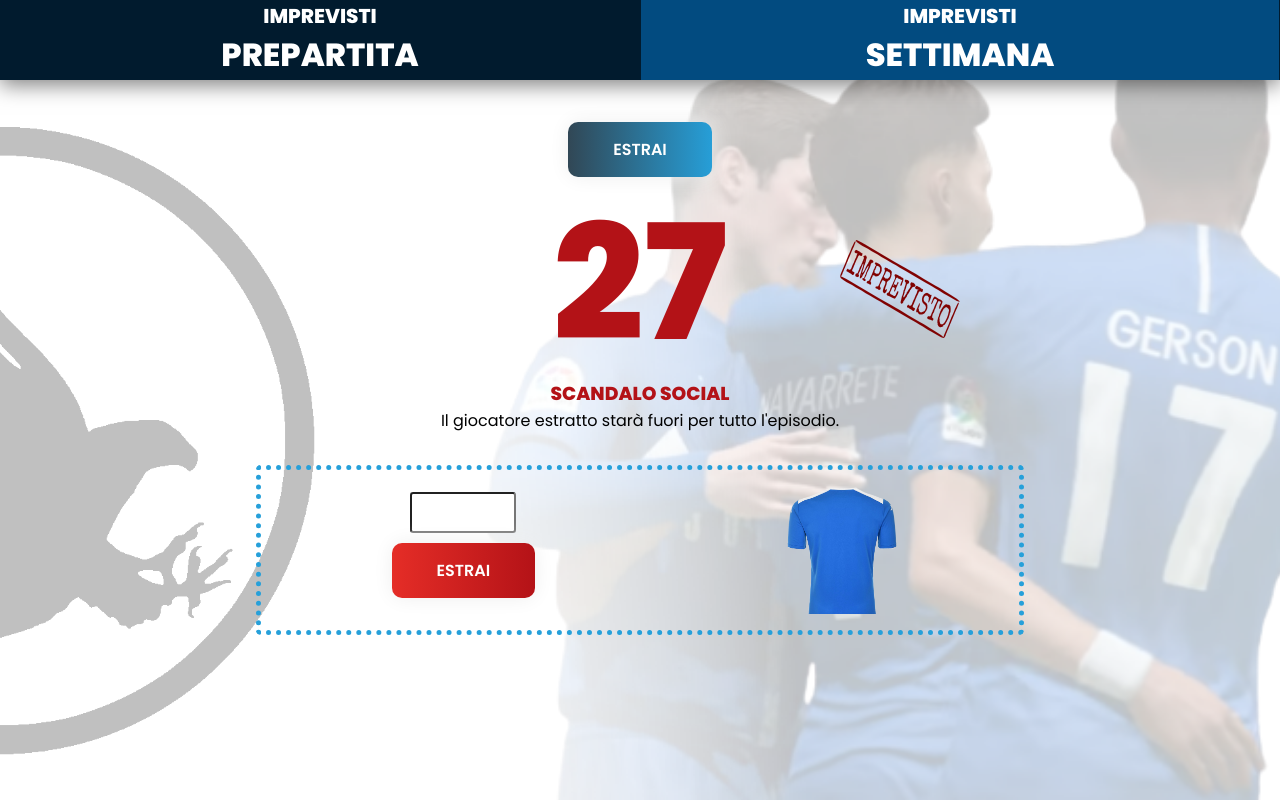
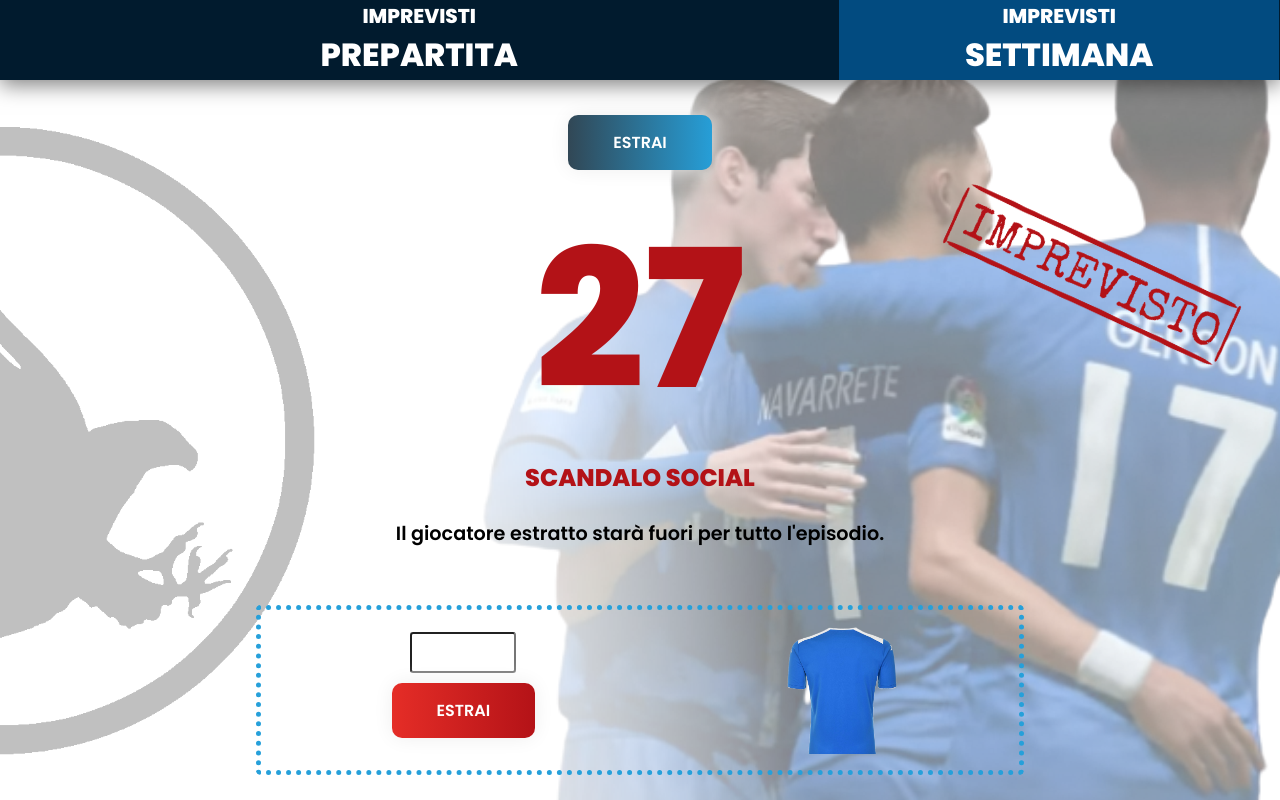
Before and after one commit to tgalex75/ImprevistiFalco, a React (Create React App) app: page / in a window 1280 px wide. Built offline with nearby package versions, Linux system fonts and the light colour scheme.

Commit message:
v 0.5
Prima RC

```diff
--- a/src/App.js
+++ b/src/App.js
@@ -1,6 +1,7 @@
 import React from "react";
 import Header from "./Header";
 import imprev from "./imprev";
+import imprevSettim from "./imprevSettim";
 import Main from "./Main";
 
 export default function App() {
@@ -39,6 +40,7 @@ export default function App() {
                 randomNumber={randomNumber}
                 randNumBox={randNumBox}
                 imprev={imprev}
+                imprevSettim={imprevSettim}
             />
         </>
     );
--- a/src/Main.js
+++ b/src/Main.js
@@ -25,12 +25,17 @@ export default function Main(props) {
     let isImprev = props.imprev[randNumFixedIndex -1].isImprev
     let ultEstrazione = props.imprev[randNumFixedIndex -1].ultEstrazione
 
+    console.log(props.mainState)
+
     return (
         <main className="main">
+
+            {/* IMPREVISTI PREPARTITA */}
+
             {props.mainState === "prepartita" && (
                 <div className="displayPrepartita">
                     <div className="btn-randNum" onClick={props.randNumBox}>ESTRAI</div>
-                    <h2 className={isImprev ? "red-alert" : ""} id="randomNumber">{ranNumImprev}</h2>
+                    {props.randomNumber && <h2 className={isImprev ? "red-alert" : ""} id="randomNumber">{ranNumImprev}</h2>}
                     <h3 className={isImprev ? "red-alert" : ""}>{title}</h3>
                     <p>{description}</p>
                     {ultEstrazione && <div className="ultEstrazione">
@@ -49,7 +54,16 @@ export default function Main(props) {
                 </div>
             )}
 
-            {props.mainState === "settimana" && <h1>Imprevisti SETTIMANA</h1>}
+            {/* IMPREVISTI PEGGIORE DELLA SETTIMANA */}
+
+            {props.mainState === "settimana" &&(
+                <div className="displayPrepartita">
+                    <div className="btn-randNum" onClick={props.randNumBox}>ESTRAI</div>
+                    <h2 className={props.imprevSettim[ranNumImprev].isImprev ? "red-alert" : ""} id="randomNumber">{ranNumImprev}</h2>
+                    <h3 className={props.imprevSettim[ranNumImprev].isImprev ? "red-alert" : ""}>{props.imprevSettim[ranNumImprev].title}</h3>
+                    <p>{props.imprevSettim[ranNumImprev].description}</p>
+                </div>
+                    )}
         </main>
     );
 }
--- a/src/imprevSettim.js
+++ b/src/imprevSettim.js
@@ -2,7 +2,7 @@ export default [
     {
         id: 1,
         title: "nessun imprevisto",
-        description: "Al giocatore potrà bastare di passare in tribuna le partite giocate in questa settimana",
+        description: "Il giocatore passerà in tribuna le partite giocate questa settimana.giocate in questa settimana",
         isImprev: false
 
     },
@@ -16,7 +16,7 @@ export default [
     {
         id: 3,
         title: "nessun imprevisto",
-        description: "Al giocatore potrà bastare di passare in tribuna le partite giocate in questa settimana",
+        description: "Il giocatore passerà in tribuna le partite giocate questa settimana.giocate in questa settimana",
         isImprev: false
 
     },
@@ -29,7 +29,7 @@ export default [
     {
         id: 5,
         title: "nessun imprevisto",
-        description: "Al giocatore potrà bastare di passare in tribuna le partite giocate in questa settimana",
+        description: "Il giocatore passerà in tribuna le partite giocate questa settimana.giocate in questa settimana",
         isImprev: false
 
     },
@@ -43,7 +43,7 @@ export default [
     {
         id: 7,
         title: "nessun imprevisto",
-        description: "Al giocatore potrà bastare di passare in tribuna le partite giocate in questa settimana",
+        description: "Il giocatore passerà in tribuna le partite giocate questa settimana.giocate in questa settimana",
         isImprev: false
 
     },
@@ -57,7 +57,7 @@ export default [
     {
         id: 9,
         title: "nessun imprevisto",
-        description: "Al giocatore potrà bastare di passare in tribuna le partite giocate in questa settimana",
+        description: "Il giocatore passerà in tribuna le partite giocate questa settimana.giocate in questa settimana",
         isImprev: false
 
     },
@@ -71,7 +71,7 @@ export default [
     {
         id: 11,
         title: "nessun imprevisto",
-        description: "Al giocatore potrà bastare di passare in tribuna le partite giocate in questa settimana",
+        description: "Il giocatore passerà in tribuna le partite giocate questa settimana.giocate in questa settimana",
         isImprev: false
 
     },
@@ -85,7 +85,7 @@ export default [
     {
         id: 13,
         title: "nessun imprevisto",
-        description: "Al giocatore potrà bastare di passare in tribuna le partite giocate in questa settimana",
+        description: "Il giocatore passerà in tribuna le partite giocate questa settimana.giocate in questa settimana",
         isImprev: false
 
     },
@@ -99,7 +99,7 @@ export default [
     {
         id: 15,
         title: "nessun imprevisto",
-        description: "Al giocatore potrà bastare di passare in tribuna le partite giocate in questa settimana",
+        description: "Il giocatore passerà in tribuna le partite giocate questa settimana.giocate in questa settimana",
         isImprev: false
 
     },
@@ -113,7 +113,7 @@ export default [
     {
         id: 17,
         title: "nessun imprevisto",
-        description: "Al giocatore potrà bastare di passare in tribuna le partite giocate in questa settimana",
+        description: "Il giocatore passerà in tribuna le partite giocate questa settimana.giocate in questa settimana",
         isImprev: false
 
     },
@@ -127,7 +127,7 @@ export default [
     {
         id: 19,
         title: "nessun imprevisto",
-        description: "Al giocatore potrà bastare di passare in tribuna le partite giocate in questa settimana",
+        description: "Il giocatore passerà in tribuna le partite giocate questa settimana.giocate in questa settimana",
         isImprev: false
 
     },
@@ -141,7 +141,7 @@ export default [
     {
         id: 21,
         title: "nessun imprevisto",
-        description: "Al giocatore potrà bastare di passare in tribuna le partite giocate in questa settimana",
+        description: "Il giocatore passerà in tribuna le partite giocate questa settimana.giocate in questa settimana",
         isImprev: false
 
     },
@@ -155,7 +155,7 @@ export default [
     {
         id: 23,
         title: "nessun imprevisto",
-        description: "Al giocatore potrà bastare di passare in tribuna le partite giocate in questa settimana",
+        description: "Il giocatore passerà in tribuna le partite giocate questa settimana.giocate in questa settimana",
         isImprev: false
 
     },
@@ -169,7 +169,7 @@ export default [
     {
         id: 25,
         title: "nessun imprevisto",
-        description: "Al giocatore potrà bastare di passare in tribuna le partite giocate in questa settimana",
+        description: "Il giocatore passerà in tribuna le partite giocate questa settimana.giocate in questa settimana",
         isImprev: false
 
     },
@@ -183,7 +183,7 @@ export default [
     {
         id: 27,
         title: "nessun imprevisto",
-        description: "Al giocatore potrà bastare di passare in tribuna le partite giocate in questa settimana",
+        description: "Il giocatore passerà in tribuna le partite giocate questa settimana.giocate in questa settimana",
         isImprev: false
 
     },
@@ -197,7 +197,7 @@ export default [
     {
         id: 29,
         title: "nessun imprevisto",
-        description: "Al giocatore potrà bastare di passare in tribuna le partite giocate in questa settimana",
+        description: "Il giocatore passerà in tribuna le partite giocate questa settimana.giocate in questa settimana",
         isImprev: false
 
     },
--- a/src/index.css
+++ b/src/index.css
@@ -34,11 +34,13 @@ body {
     justify-content: center;
     cursor: pointer;
     font-size: 2.5vh;
+    transition: .6s;
 }
 
 #menu-prepartita.default,
 #menu-settimana.default {
     background-color: #e52d27;
+    width: 95%;
 }
 
 #menu-prepartita:hover,
@@ -58,7 +60,7 @@ body {
     width: 100vw;
     height: 90vh;
     text-align: center;
-    background-image: url(../public/logo900_25.png), url(../public/right-bg25.png);
+    background-image: url(../public/logo900_25.png), url(../public/right-bg50.png);
     background-repeat: no-repeat, no-repeat;
     background-size: 50%, 75%;
     background-position: -50%, 150% bottom;
@@ -69,8 +71,8 @@ body {
     display: flex;
     flex-direction: column;
     align-items: center;
-    justify-content: space-around;
-    padding-top: 2rem;
+    justify-content: space-evenly;
+    height: 100%;
 }
 
 .btn-randNum {
@@ -103,9 +105,18 @@ body {
 }
 
 #randomNumber {
-    font-size: 10rem;
+    font-size: 12rem;
     font-weight: 800;
     line-height: 1.2;
+}
+
+.displayPrepartita > h3 {
+    font-size: 1.5em;
+}
+
+.displayPrepartita > p {
+    font-size: 1.2em;
+    font-weight: 600;
 }
 
 .ultEstrazione {
@@ -181,13 +192,15 @@ body {
 }
 
 .img-impr {
-    background-image: url(../public/imprevisto.png);
+    background-image: url(../public/imprevisto_OR.png);
     background-size: cover;
-    width: 120px;
-    height: 98px;
+    width: 300px;
+    height: 69px;
     position: fixed;
     top: 30%;
-    right: 25%;
+    right: 3%;
+    transform: rotate(25deg);
+
 }
 
 .red-alert {
@@ -200,6 +213,6 @@ body {
     #menu-prepartita, #menu-settimana {font-size: 1.8vh;}
     #menu-prepartita > span, #menu-settimana > span {font-size: 3.2vh;}
     .ultEstrazione {flex-direction: column;}
-    .img-impr {right: 0;
-    }
+    .img-impr {top: 30%; width: 150px; height: 34px; transform: rotate(35deg)}
+
 }
```
Also changed, not shown: public/imprevisto_OR.png (added).
